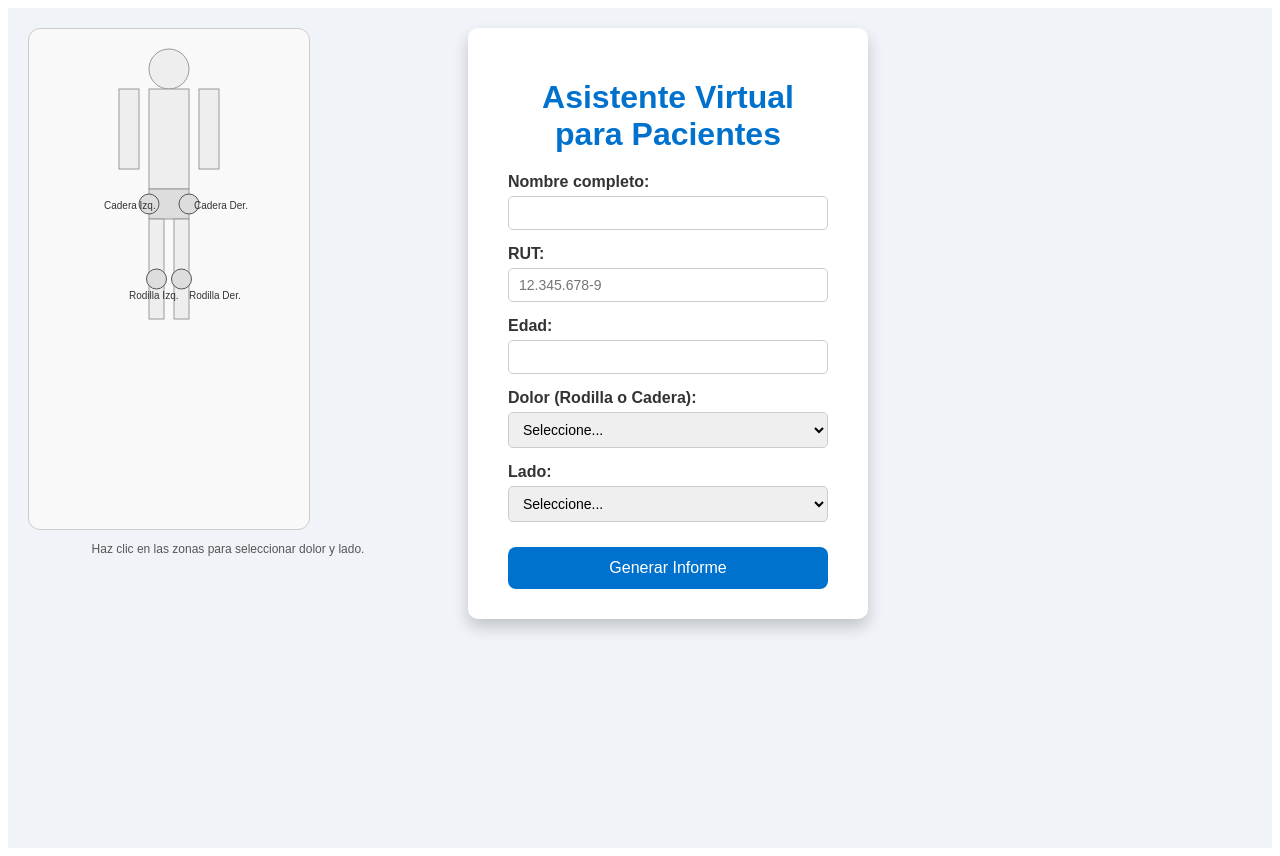
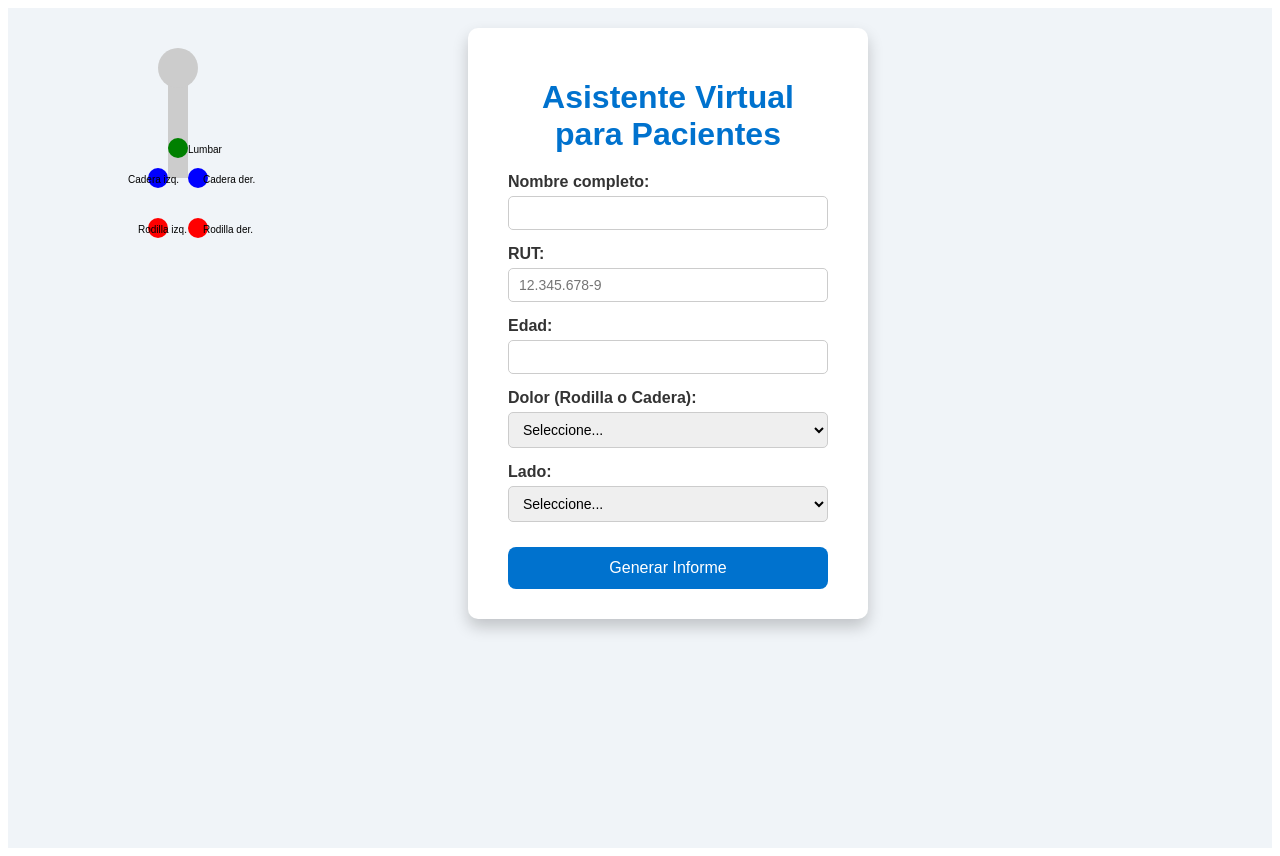
Before and after one commit to cahuerta/ASISTENCIA-ICA, a React (Vite) app: page / in a window 1280 px wide. Built offline with nearby package versions, Linux system fonts and the light colour scheme.

Commit message:
Update EsquemaHumanoSVG.jsx

```diff
--- a/src/EsquemaHumanoSVG.jsx
+++ b/src/EsquemaHumanoSVG.jsx
@@ -1,92 +1,62 @@
 import React from 'react';
 
-function EsquemaHumanoSVG({ dolor, lado, onCambiarDato }) {
-  const colorActivo = '#0072CE';
-  const colorInactivo = '#ddd';
+function EsquemaHumanoSVG({ onSeleccionZona }) {
+  return (
+    <svg width="300" height="600" viewBox="0 0 300 600">
+      {/* Cuerpo base */}
+      <rect x="140" y="50" width="20" height="100" fill="#ccc" />
+      <circle cx="150" cy="40" r="20" fill="#ccc" /> {/* cabeza */}
 
-  const seleccionarZona = (zona, ladoSeleccionado) => {
-    onCambiarDato('dolor', zona);
-    onCambiarDato('lado', ladoSeleccionado);
-  };
+      {/* Punto: rodilla izquierda */}
+      <circle
+        cx="130"
+        cy="200"
+        r="10"
+        fill="red"
+        onClick={() => onSeleccionZona('rodillaIzquierda')}
+      />
+      <text x="110" y="205" fontSize="10" fill="black">Rodilla izq.</text>
 
-  return (
-    <div>
-      <svg
-        viewBox="0 0 200 500"
-        width="280"
-        height="500"
-        xmlns="http://www.w3.org/2000/svg"
-        style={{ background: '#f9f9f9', borderRadius: '12px', border: '1px solid #ccc' }}
-      >
-        {/* Cabeza */}
-        <circle cx="100" cy="40" r="20" fill="#eee" stroke="#999" />
+      {/* Punto: rodilla derecha */}
+      <circle
+        cx="170"
+        cy="200"
+        r="10"
+        fill="red"
+        onClick={() => onSeleccionZona('rodillaDerecha')}
+      />
+      <text x="175" y="205" fontSize="10" fill="black">Rodilla der.</text>
 
-        {/* Tronco */}
-        <rect x="80" y="60" width="40" height="100" fill="#eee" stroke="#999" />
+      {/* Punto: cadera izquierda */}
+      <circle
+        cx="130"
+        cy="150"
+        r="10"
+        fill="blue"
+        onClick={() => onSeleccionZona('caderaIzquierda')}
+      />
+      <text x="100" y="155" fontSize="10" fill="black">Cadera izq.</text>
 
-        {/* Brazos */}
-        <rect x="50" y="60" width="20" height="80" fill="#eee" stroke="#999" />
-        <rect x="130" y="60" width="20" height="80" fill="#eee" stroke="#999" />
+      {/* Punto: cadera derecha */}
+      <circle
+        cx="170"
+        cy="150"
+        r="10"
+        fill="blue"
+        onClick={() => onSeleccionZona('caderaDerecha')}
+      />
+      <text x="175" y="155" fontSize="10" fill="black">Cadera der.</text>
 
-        {/* Caderas */}
-        <rect x="80" y="160" width="40" height="30" fill="#ddd" stroke="#999" />
-
-        {/* Piernas */}
-        <rect x="80" y="190" width="15" height="100" fill="#eee" stroke="#999" />
-        <rect x="105" y="190" width="15" height="100" fill="#eee" stroke="#999" />
-
-        {/* Rodilla izquierda */}
-        <circle
-          cx="87.5"
-          cy="250"
-          r="10"
-          fill={dolor === 'Rodilla' && lado === 'Izquierda' ? colorActivo : colorInactivo}
-          stroke="#555"
-          style={{ cursor: 'pointer' }}
-          onClick={() => seleccionarZona('Rodilla', 'Izquierda')}
-        />
-        {/* Rodilla derecha */}
-        <circle
-          cx="112.5"
-          cy="250"
-          r="10"
-          fill={dolor === 'Rodilla' && lado === 'Derecha' ? colorActivo : colorInactivo}
-          stroke="#555"
-          style={{ cursor: 'pointer' }}
-          onClick={() => seleccionarZona('Rodilla', 'Derecha')}
-        />
-
-        {/* Cadera izquierda */}
-        <circle
-          cx="80"
-          cy="175"
-          r="10"
-          fill={dolor === 'Cadera' && lado === 'Izquierda' ? colorActivo : colorInactivo}
-          stroke="#555"
-          style={{ cursor: 'pointer' }}
-          onClick={() => seleccionarZona('Cadera', 'Izquierda')}
-        />
-        {/* Cadera derecha */}
-        <circle
-          cx="120"
-          cy="175"
-          r="10"
-          fill={dolor === 'Cadera' && lado === 'Derecha' ? colorActivo : colorInactivo}
-          stroke="#555"
-          style={{ cursor: 'pointer' }}
-          onClick={() => seleccionarZona('Cadera', 'Derecha')}
-        />
-
-        {/* Labels */}
-        <text x="60" y="270" fontSize="10" fill="#333">Rodilla Izq.</text>
-        <text x="120" y="270" fontSize="10" fill="#333">Rodilla Der.</text>
-        <text x="35" y="180" fontSize="10" fill="#333">Cadera Izq.</text>
-        <text x="125" y="180" fontSize="10" fill="#333">Cadera Der.</text>
-      </svg>
-      <p style={{ fontSize: '12px', color: '#555', textAlign: 'center', marginTop: '8px' }}>
-        Haz clic en las zonas para seleccionar dolor y lado.
-      </p>
-    </div>
+      {/* ✅ Punto nuevo: columna lumbar */}
+      <circle
+        cx="150"
+        cy="120"
+        r="10"
+        fill="green"
+        onClick={() => onSeleccionZona('columnaLumbar')}
+      />
+      <text x="160" y="125" fontSize="10" fill="black">Lumbar</text>
+    </svg>
   );
 }
 
```
